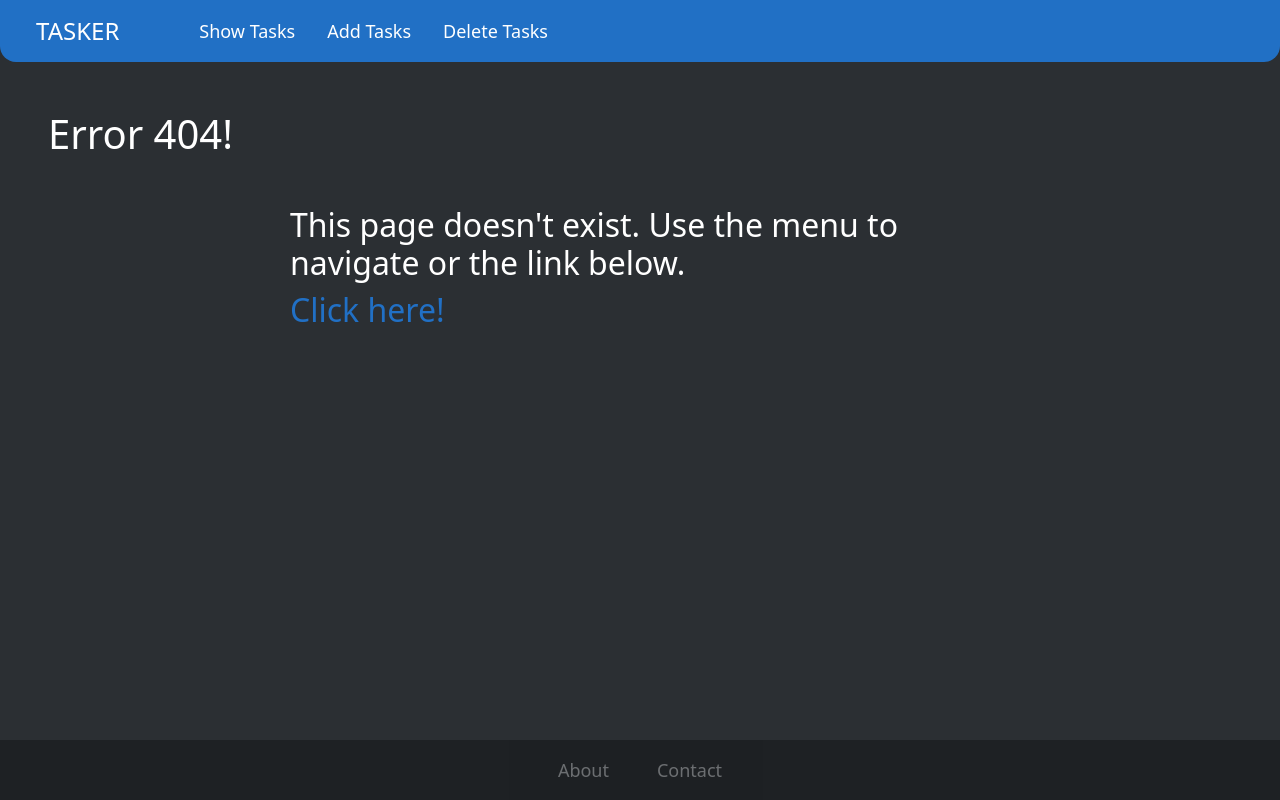
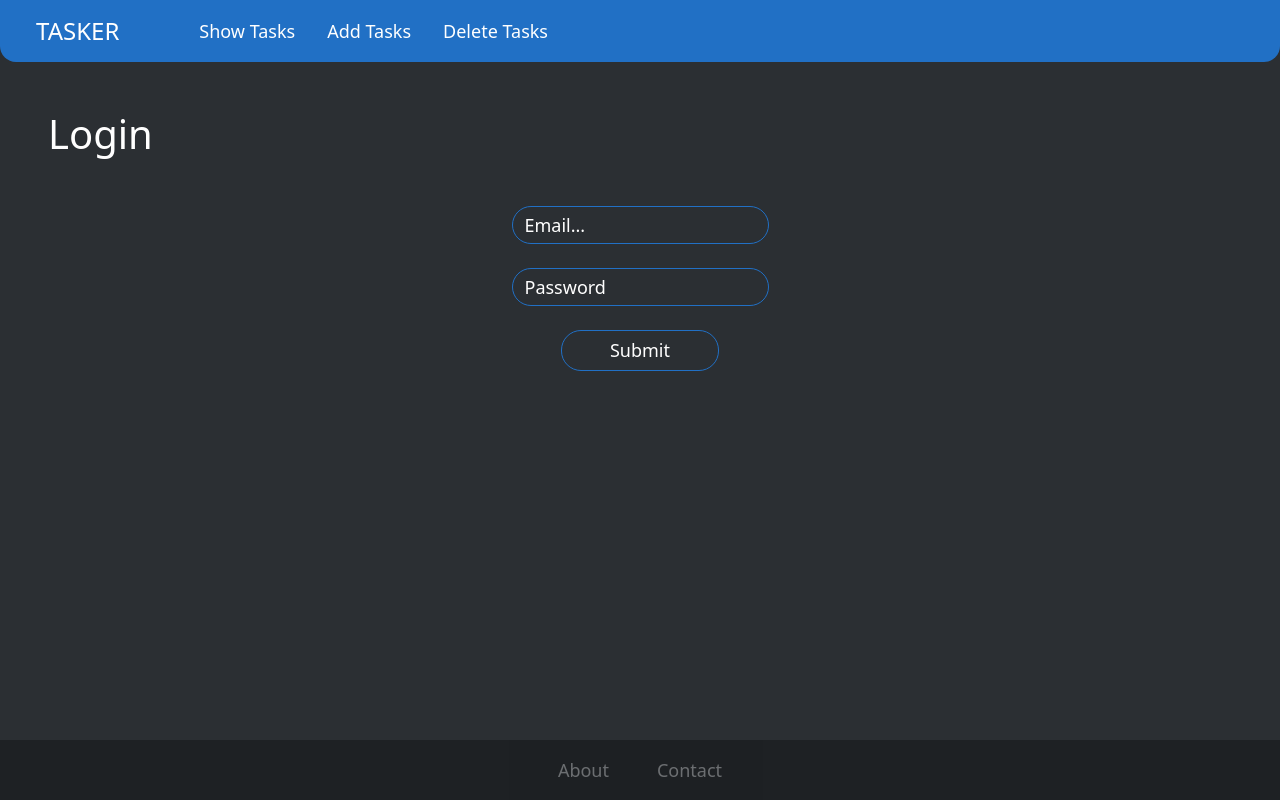
Before and after one commit to ionutprodea/tasker, a React (Vite) app: page /login in a window 1280 px wide. Before the commit this address had no page. Built offline with nearby package versions, Linux system fonts and the light colour scheme.

Commit message:
Created login page and connected to backend login API

```diff
--- a/package.json
+++ b/package.json
@@ -11,6 +11,7 @@
   },
   "dependencies": {
     "@hookform/resolvers": "^3.9.0",
+    "axios": "^1.8.4",
     "bootstrap": "^5.3.3",
     "react": "^18.2.0",
     "react-bootstrap": "^2.10.4",
--- /dev/null
+++ b/src/components/Login.tsx
@@ -0,0 +1,103 @@
+import { useForm } from "react-hook-form";
+import { z } from "zod";
+import { zodResolver } from "@hookform/resolvers/zod";
+import axios from "axios";
+import { useState, useEffect } from "react";
+import Footer from "./Footer";
+import NavBar from "./NavBar";
+import { useNavigate } from "react-router-dom";
+
+const schema = z.object({
+  email: z.string().email({ message: "Invalid email adress" }).min(5).max(75),
+  password: z.string().min(6, { message: "Password is required" }).max(255),
+});
+
+type FormData = z.infer<typeof schema>;
+
+const Login = () => {
+  const [logging, setLogging] = useState(false);
+  const [failedLogin, setFailedLogin] = useState("");
+  const navigate = useNavigate();
+  const {
+    register,
+    handleSubmit,
+    reset,
+    formState: { errors },
+  } = useForm<FormData>({ resolver: zodResolver(schema) });
+  const onSubmit = (data: FormData) => {
+    console.log(data);
+    setLogging(true);
+    axios
+      .post("http://localhost:3000/api/auth", {
+        email: data.email,
+        password: data.password,
+      })
+      .then((response) => {
+        console.log(response);
+        sessionStorage.setItem("tasker-auth-token", response.data);
+        navigate("/");
+        setLogging(false);
+        setFailedLogin("");
+      })
+      .catch((error) => {
+        setLogging(false);
+        setFailedLogin(error.response.data);
+        console.error("Login failed:", error.response.data);
+      });
+    reset();
+  };
+  return (
+    <div className="app-container d-flex flex-column justify-content-between">
+      <div>
+        <NavBar />
+        <h1 className="m-5">Login</h1>
+        {!logging && (
+          <div className="m-5 centered-container">
+            <form className="login" onSubmit={handleSubmit(onSubmit)}>
+              {failedLogin && <p className="form-error">{failedLogin}</p>}
+              <input
+                {...register("email")}
+                type="text"
+                name="email"
+                id="email"
+                placeholder="Email..."
+                className="form-control mb-4"
+                autoComplete="off"
+              />
+              {errors.email?.message && (
+                <p className="form-error">{errors.email.message}</p>
+              )}
+              <input
+                {...register("password")}
+                type="text"
+                name="password"
+                id="password"
+                placeholder="Password"
+                className="form-control mb-4"
+                autoComplete="off"
+              />
+              {errors.password?.message && (
+                <p className="form-error">{errors.password.message}</p>
+              )}
+              <div className="d-flex justify-content-center">
+                <button type="submit" className="btn btn-primary px-5">
+                  Submit
+                </button>
+              </div>
+            </form>
+          </div>
+        )}
+        {logging && (
+          <div className="m-5 centered-container">
+            <div className="spinner-border spinner" role="status">
+              <span className="visually-hidden">Loading...</span>
+            </div>
+          </div>
+        )}
+      </div>
+      <Footer />
+    </div>
+  );
+};
+
+export default Login;
--- a/src/main.tsx
+++ b/src/main.tsx
@@ -11,6 +11,7 @@ import About from "./components/About.tsx";
 import Contact from "./components/Contact.tsx";
 import ShowTasks from "./components/ShowTasks.tsx";
 import ErrorPage from "./components/ErrorPage.tsx";
+import Login from "./components/Login.tsx";
 const router = createBrowserRouter([
   {
     path: "/",
@@ -37,6 +38,10 @@ const router = createBrowserRouter([
     path: "/tasks",
     element: <ShowTasks />,
   },
+  {
+    path: "/login",
+    element: <Login />,
+  },
 ]);
 
 ReactDOM.createRoot(document.getElementById("root")!).render(
```
Also changed, not shown: 1 other file (tests, documents, lock files or other folders).
